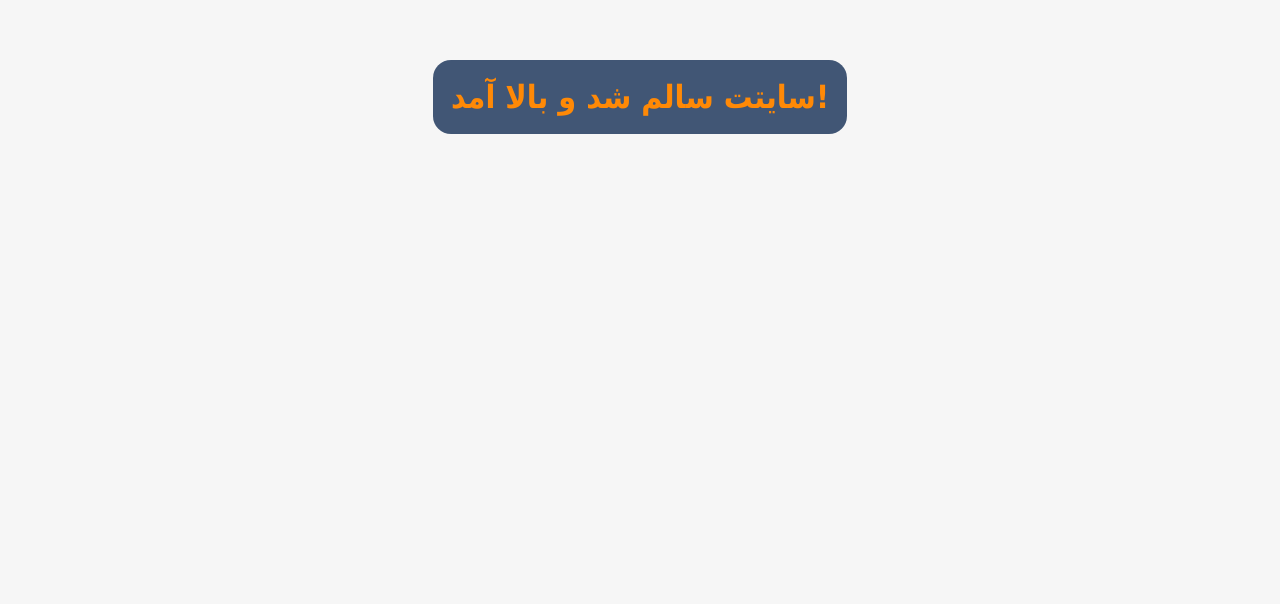
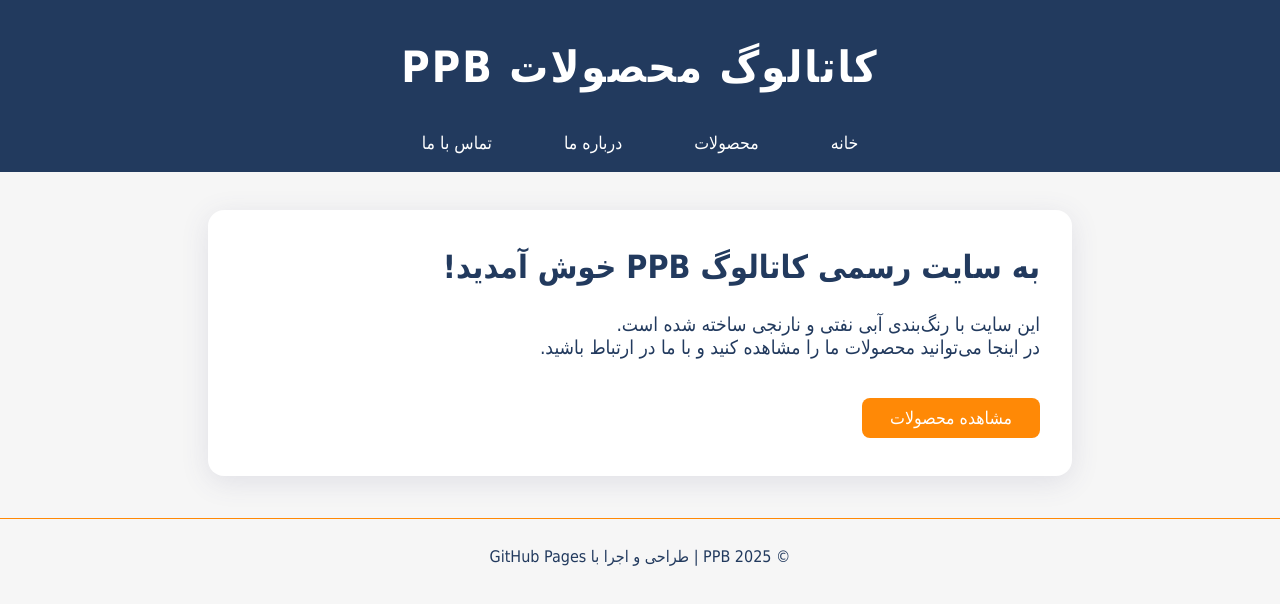
Before and after one commit to a02179997-af/PPBkatalog, a plain HTML site: page docs/index.html in a window 1280 px wide. Drawn offline with Linux system fonts and the light colour scheme; a web font is replaced by a local one.

Commit message:
Update index.html for product catalog site

```diff
--- a/docs/index.html
+++ b/docs/index.html
@@ -1,28 +1,122 @@
 <!DOCTYPE html>
-<html lang="fa">
+<html lang="fa" dir="rtl">
 <head>
     <meta charset="UTF-8">
-  <title>سایت PPB</title>
+    <meta name="viewport" content="width=device-width, initial-scale=1.0">
+    <title>کاتالوگ محصولات PPB</title>
+    <link href="https://cdn.jsdelivr.net/gh/rastikerdar/vazirmatn-font@latest/dist/font-face.css" rel="stylesheet" type="text/css" />
     <style>
         body {
+            font-family: Vazirmatn, Tahoma, Arial, sans-serif;
             background: #f6f6f6;
-      min-height: 100vh;
             margin: 0;
-      font-family: Tahoma, Arial, sans-serif;
             color: #223A5E;
         }
-    h1 {
+        header {
+            background: #223A5E;
+            color: #fff;
+            padding: 42px 0 22px 0;
+            text-align: center;
+        }
+        header h1 {
+            margin: 0;
+            font-size: 2.7em;
+            letter-spacing: 2px;
+        }
+        nav {
+            background: #223A5E;
+            display: flex;
+            justify-content: center;
+            padding: 13px 0;
+        }
+        nav a {
+            color: #fff;
+            text-decoration: none;
+            margin: 0 22px;
+            font-size: 1.1em;
+            transition: color 0.2s;
+            padding: 6px 14px;
+            border-radius: 8px;
+        }
+        nav a:hover {
+            background: #FF8906;
+            color: #223A5E;
+        }
+        .container {
+            max-width: 800px;
+            margin: 38px auto 38px auto;
+            background: #fff;
+            border-radius: 16px;
+            box-shadow: 0 6px 28px rgba(80,80,120,0.13);
+            padding: 38px 32px;
+        }
+        .container h2 {
+            color: #223A5E;
+            margin-top: 0;
+            font-size: 2em;
+        }
+        .container p {
+            font-size: 1.2em;
+            color: #223A5E;
+        }
+        .btn-main {
+            display: inline-block;
+            padding: 10px 28px;
+            background: #FF8906;
+            color: #fff;
+            border-radius: 8px;
+            text-decoration: none;
+            font-size: 1.1em;
+            margin-top: 20px;
+            transition: background 0.2s, color 0.2s;
+        }
+        .btn-main:hover {
+            background: #223A5E;
             color: #FF8906;
-      background: rgba(34,58,94,0.85);
-      padding: 18px;
-      border-radius: 18px;
-      width: fit-content;
-      margin: 60px auto 0 auto;
+        }
+        footer {
             text-align: center;
+            padding: 28px 0 14px 0;
+            color: #223A5E;
+            font-size: 1em;
+            background: #f6f6f6;
+            margin-top: 42px;
+            border-top: 1.5px solid #FF8906;
+        }
+        @media (max-width:600px) {
+            .container {
+                padding: 18px 8px;
+            }
+            nav a {
+                font-size: 1em;
+                margin: 0 9px;
+            }
+            header h1 {
+                font-size: 1.5em;
+            }
         }
     </style>
 </head>
 <body>
-  <h1>سایتت سالم شد و بالا آمد!</h1>
+    <header>
+        <h1>کاتالوگ محصولات PPB</h1>
+    </header>
+    <nav>
+        <a href="#">خانه</a>
+        <a href="#">محصولات</a>
+        <a href="#">درباره ما</a>
+        <a href="#">تماس با ما</a>
+    </nav>
+    <div class="container">
+        <h2>به سایت رسمی کاتالوگ PPB خوش آمدید!</h2>
+        <p>
+            این سایت با رنگ‌بندی آبی نفتی و نارنجی ساخته شده است.<br>
+            در اینجا می‌توانید محصولات ما را مشاهده کنید و با ما در ارتباط باشید.
+        </p>
+        <a class="btn-main" href="#">مشاهده محصولات</a>
+    </div>
+    <footer>
+        © 2025 PPB | طراحی و اجرا با GitHub Pages
+    </footer>
 </body>
 </html>
```
Lines whose indentation alone changed are shown as unchanged.
